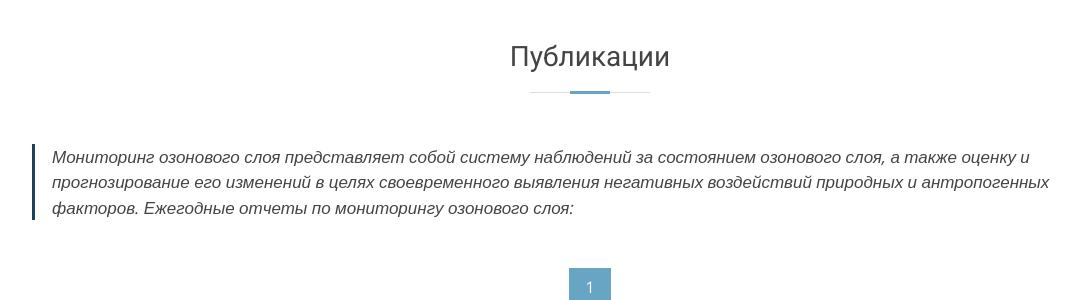
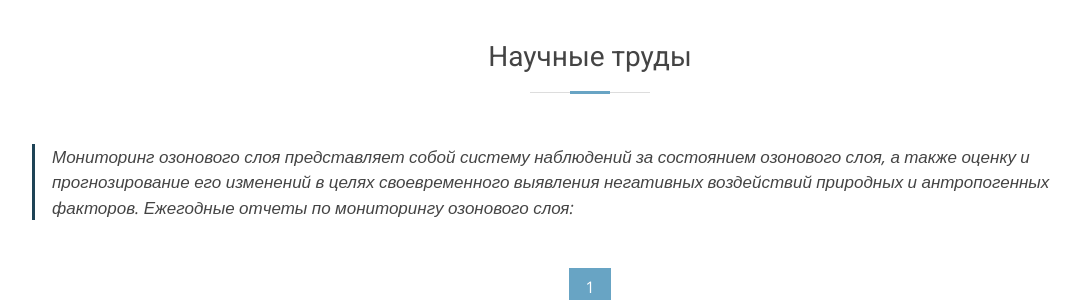
Before and after one commit to silkov78/ozone-bsu, a Django app: page /articles/ in a window 1280 px wide. Shown: the part 80-380 px from the top of the page, without its empty margins (50-1130 px from the left). Run offline with Django 4.2, Linux system fonts and the light colour scheme; data that the repository does not hold is empty; parts of the project's set-up code (start-up, migrations or seed data) failed here and were passed over; some libraries are stand-ins or nearby versions.

Commit message:
articles.html: title "Научные труды"

```diff
--- a/ozone_v4/templates/articles.html
+++ b/ozone_v4/templates/articles.html
@@ -8,7 +8,7 @@
         <section id="blog" class="news blog">
             <div class="container">
                 <div class="section-title">
-                    <h2>{% trans 'Публикации' %}</h2>
+                    <h2>{% trans 'Научные труды' %}</h2>
                 </div>
 
                 <blockquote class="annual-blockquote col-lg-12 col-sm-12 mb-5" data-aos="fade-up" data-aos-easing="ease-in-out" data-aos-duration="650">
```
